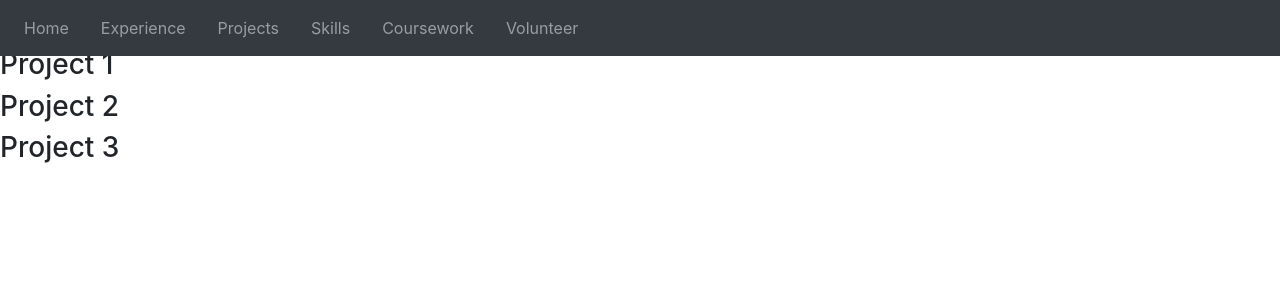
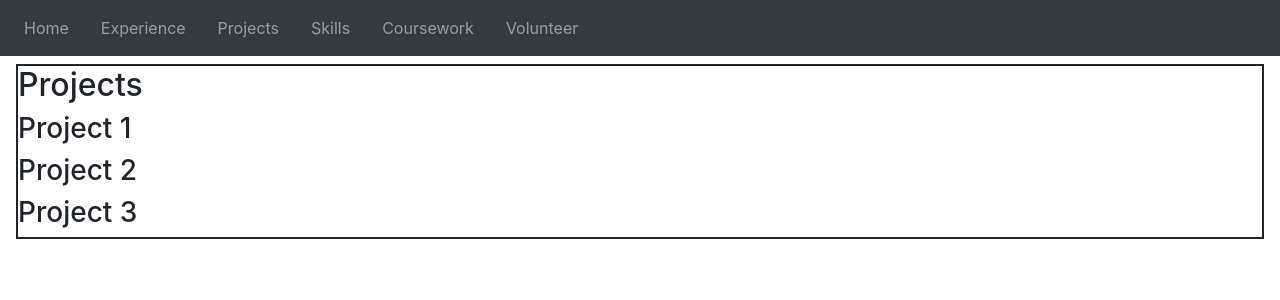
Before and after one commit to jesus-r-mendoza/Portfolio, a React (Create React App) app: page / in a window 1280 px wide. Shown: the top 300 px of the page. Built offline with nearby package versions, Linux system fonts and the light colour scheme.

Commit message:
restructured components by section; added styling to .section

```diff
--- a/src/App.js
+++ b/src/App.js
@@ -1,17 +1,15 @@
 import React from 'react';
 import Header from './components/Header';
-import ProjectList from './components/ProjectList';
+import ProjectSection from './components/sections/projects/ProjectSection';
 import 'bootstrap/dist/css/bootstrap.min.css';
 
 function App() {
   return (
     <div className="App">
-      <Header/>
-      <div className="py-5" id="test">
-        <ProjectList/>
-      </div>
+      <Header />
+      <ProjectSection />
     </div>
-  );
+  )
 }
 
 export default App;
--- /dev/null
+++ b/src/components/sections/projects/ProjectSection.js
@@ -0,0 +1,17 @@
+import React from 'react';
+import ProjectList from './ProjectList';
+
+class ProjectSection extends React.Component {
+
+    render() {
+        return (
+            <div id="test" className="section">
+                <h2>Projects</h2>
+                <ProjectList />
+            </div>
+        )
+    }
+
+}
+
+export default ProjectSection;
--- a/src/index.css
+++ b/src/index.css
@@ -11,3 +11,8 @@ code {
   font-family: source-code-pro, Menlo, Monaco, Consolas, 'Courier New',
     monospace;
 }
+
+.section {
+  margin: 4em 1em 0 1em;
+  border: 2px solid;
+}
```
Also changed, not shown: src/components/sections/projects/Project.js (renamed from src/components/Project.js), src/components/sections/projects/ProjectList.js (renamed from src/components/ProjectList.js).
